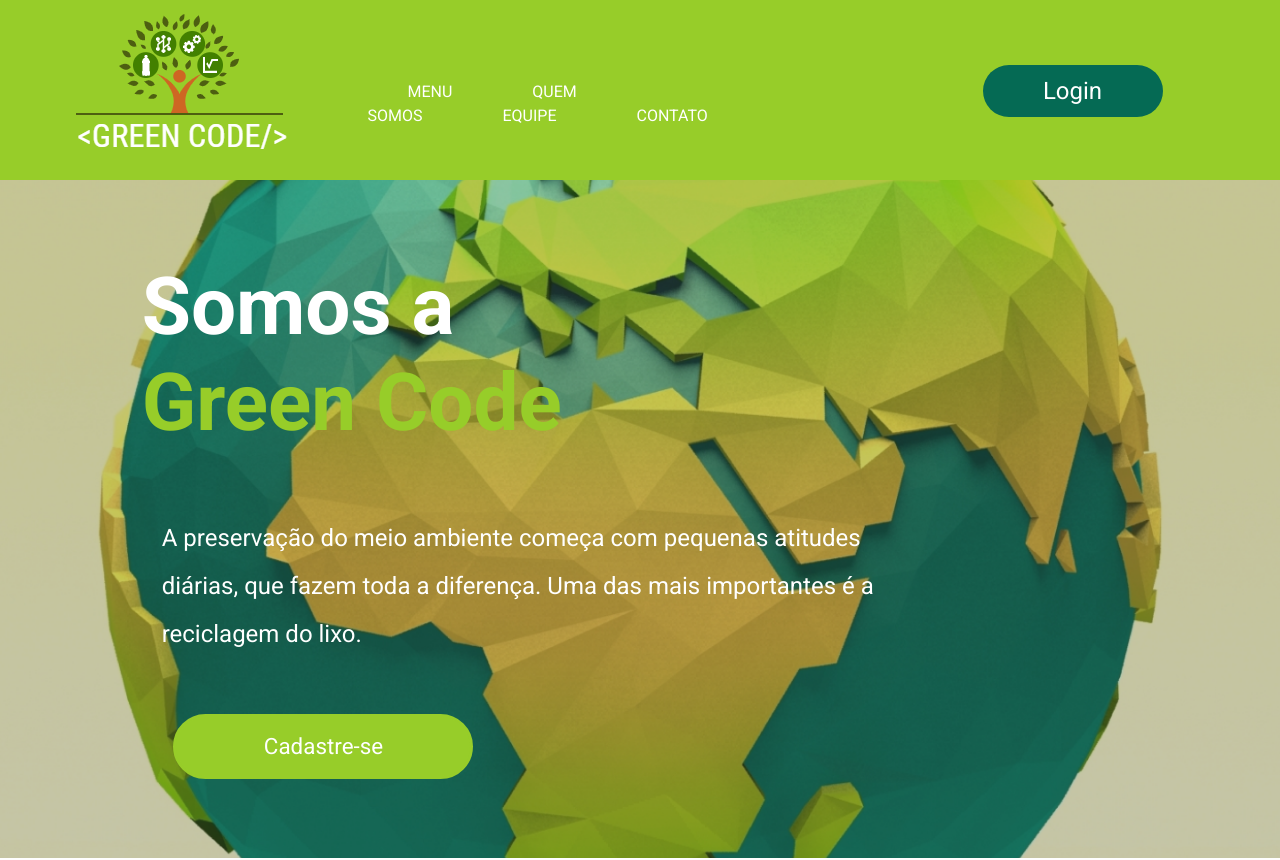
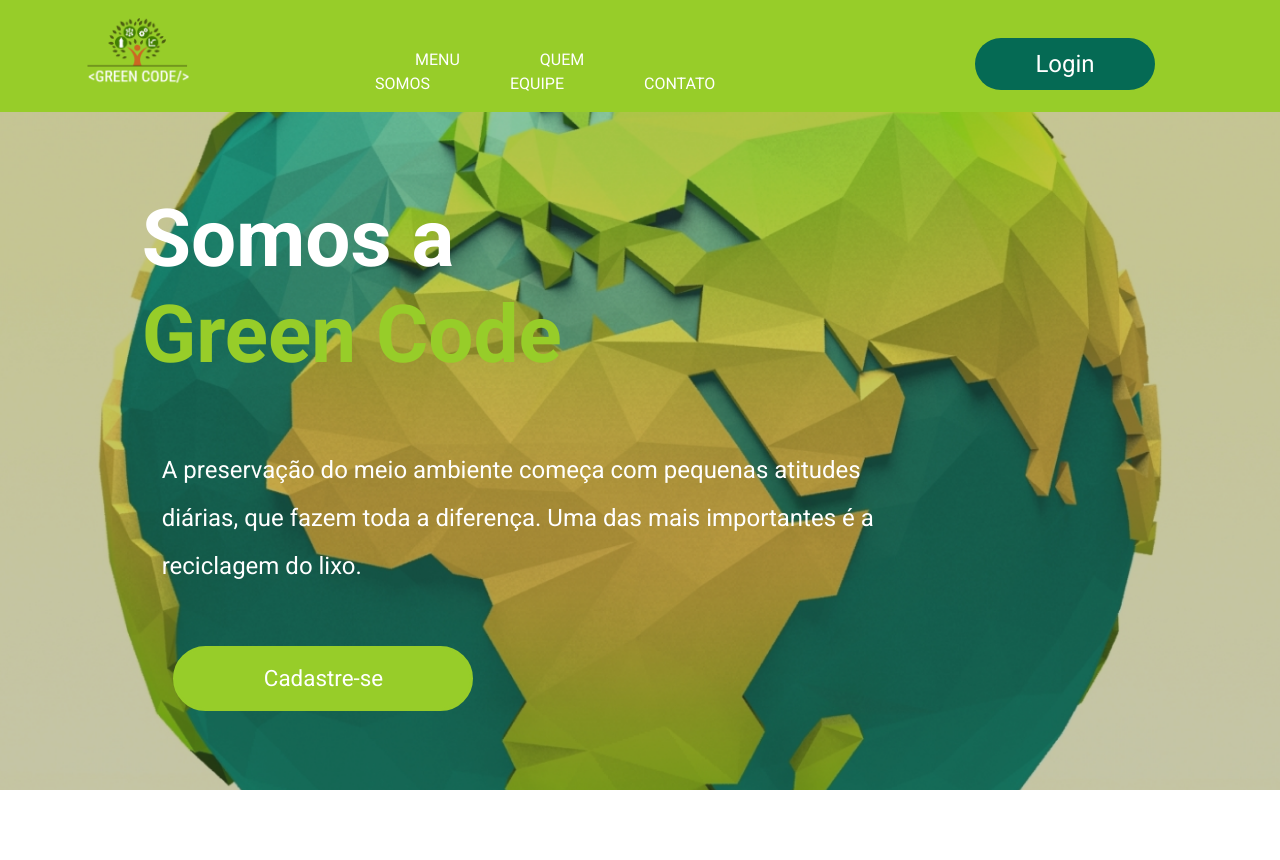
Before and after one commit to erickkaiquesilva/GreenCode, a React (Create React App) app in the folder greencode-web/: page / in a window 1280 px wide. Shown: the top 860 px of the page. Built offline with nearby package versions, Linux system fonts and the light colour scheme.

Commit message:
Atualizando FRONT DAAAA MASSAAAAA

```diff
--- a/greencode-web/src/Components/NavBar/navbar.js
+++ b/greencode-web/src/Components/NavBar/navbar.js
@@ -8,9 +8,7 @@ export default class NavBar extends Component {
             <div className="container-fluid topo">
                 <div className="row">
                     <div className="logo col-lg-3 logo">
-                    <ul>
-                    <img src={logo} />
-                   </ul>
+                        <img src={logo} />
                     </div>
                     <div className="menu col-lg-6">
                         <br></br><br></br>
--- a/greencode-web/src/Resource/style/style.css
+++ b/greencode-web/src/Resource/style/style.css
@@ -11,10 +11,14 @@
 .topo {
   background: var(--verde-primario);
   color: #fff;
-  padding: 12px 0px;
 }
-.topo .logo {
-  padding: 0px 50px;
+.logo img{
+  width: 100%;
+  max-width: 106px;
+  max-height: 106px;
+  padding: 2px;
+  margin-left: 70px;
+  margin-top: 15px;
 }
 .topo .menu ul {
   list-style: none;
@@ -23,11 +27,9 @@
   display: inline;
   margin: 0px 40px;
 }
-.topo .menu {
-  margin-top: 20px;
-}
 .topo .btn-login {
-  margin-top: 5px;
+  margin-top: -10px;
+  margin-bottom: 10px;
 }
 .topo .btn-login .link-login {
   font-size: 1.5em;
@@ -364,7 +366,7 @@ ul.logoMarcas li img {
 }
 .formulario-faleconosco textarea { height: 180px;}
 .formulario-faleconosco input[type="submit"] {
-  max-width: 300px;
+  max-width: 320px;
   display: block;
 }
 /*
@@ -374,7 +376,7 @@ ul.logoMarcas li img {
 /* ESTILIZAÇÃO FORMULARIO DE LOGIN */
 .fundo-login {
   background: var(--verde-primario);
-  height: 100vh;
+  min-height: 100vh;
   background:  url("../Image/fundo-login.jpg") no-repeat center center;
   background-size: cover;
 }
@@ -449,7 +451,7 @@ p.texto-cadastrese a {
   background:  url("../Image/fundo-cadastro.jpg") no-repeat center center;
   background-size: cover;
   background-attachment: fixed;
-  height: 130vh;
+  min-height: 100vh;
 }
 .box-cadastros {
   width: 100%;
@@ -457,7 +459,7 @@ p.texto-cadastrese a {
   padding: 50px;
   background: #FFF;
   border-radius: 7px;
-  margin: 4% 0;
+  margin: 3% 0;
 }
 .box-cadastros h1 {
   font-size: 2.5em;
--- a/greencode-web/src/scenes/Dashboard/Header/header.js
+++ b/greencode-web/src/scenes/Dashboard/Header/header.js
@@ -29,8 +29,8 @@ class Balance extends Component {
             balance(user)
             .then((response) => {
                 console.log("------ BALANCE", response.data)
-                localStorage.setItem('balance', JSON.stringify(response))
-                this.setState({ recorded_points: response.data })
+                this.setState({recorded_points: response.data.pontos, recorded_items: response.data.totalItens})
+
             })
                 .catch(err => console.log(err))
         } catch (err) {
--- a/greencode-web/src/scenes/Dashboard/dashboard.js
+++ b/greencode-web/src/scenes/Dashboard/dashboard.js
@@ -30,7 +30,7 @@ export default class Dashboard extends Component {
     return (
       <>
         <div className="container-fluid dashboard">
-            <Header authentication={this.authentication} />
+            <Header />
             <Summary />
         </div>
       </>
```
